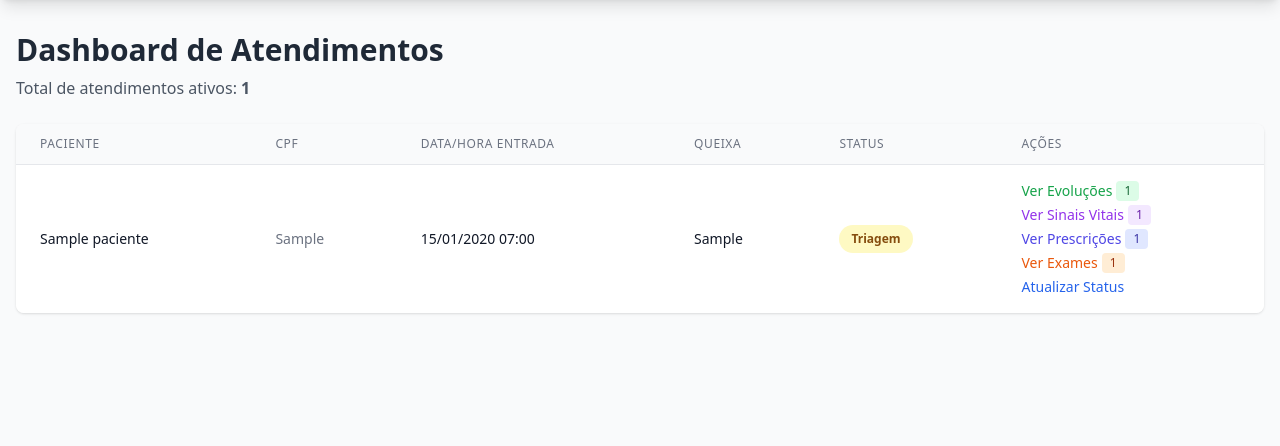
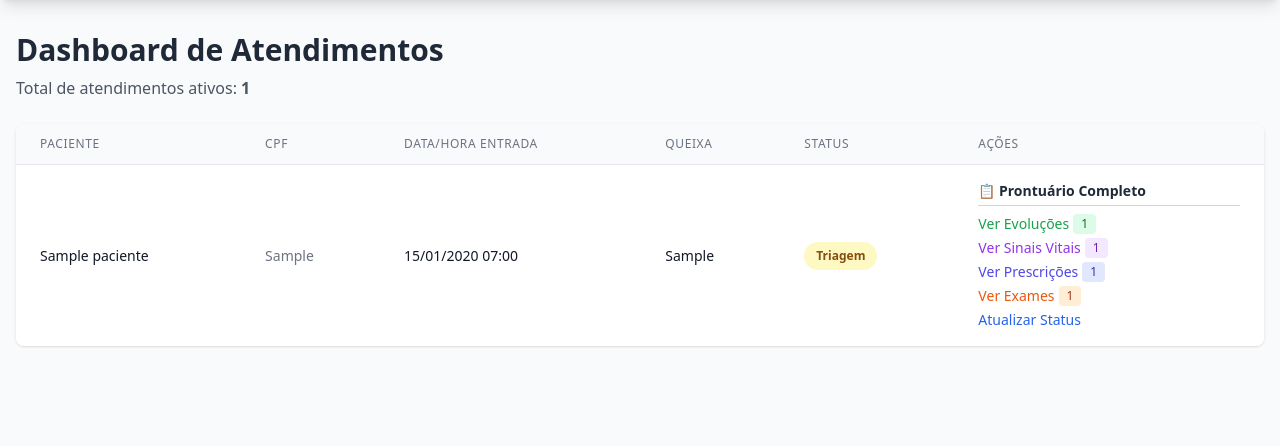
Before and after one commit to acassiomonteiro/hospital-status-tracker, a Django app: page / in a window 1280 px wide. Shown: the part 84-530 px from the top of the page. Run offline with Django 5.2, Linux system fonts and the light colour scheme; a user stored in the database is signed in; tables that the repository leaves empty hold one stand-in row (values such as "Sample post"); parts of the project's set-up code (start-up, migrations or seed data) failed here and were passed over; some libraries are stand-ins or nearby versions.

Commit message:
feat(atendimentos): integra botão de Prontuário Completo no dashboard
- Adiciona botão destacado "📋 Prontuário Completo" no topo das ações
- Separador visual para destacar acesso principal ao prontuário
- Acesso rápido à timeline consolidada de todos os registros

```diff
--- a/atendimentos/templates/atendimento/dashboard.html
+++ b/atendimentos/templates/atendimento/dashboard.html
@@ -55,6 +55,9 @@
                 </td>
                 <td class="px-6 py-4 whitespace-nowrap text-sm font-medium">
                     <div class="flex flex-col space-y-1">
+                        <a href="{% url 'prontuario_completo' atendimento.id %}" class="text-gray-800 hover:text-gray-900 flex items-center font-semibold border-b border-gray-300 pb-1 mb-1">
+                            📋 Prontuário Completo
+                        </a>
                         <a href="{% url 'evolucoes_atendimento' atendimento.id %}" class="text-green-600 hover:text-green-900 flex items-center">
                             Ver Evoluções
                             {% if atendimento.evolucoes.count > 0 %}
```
